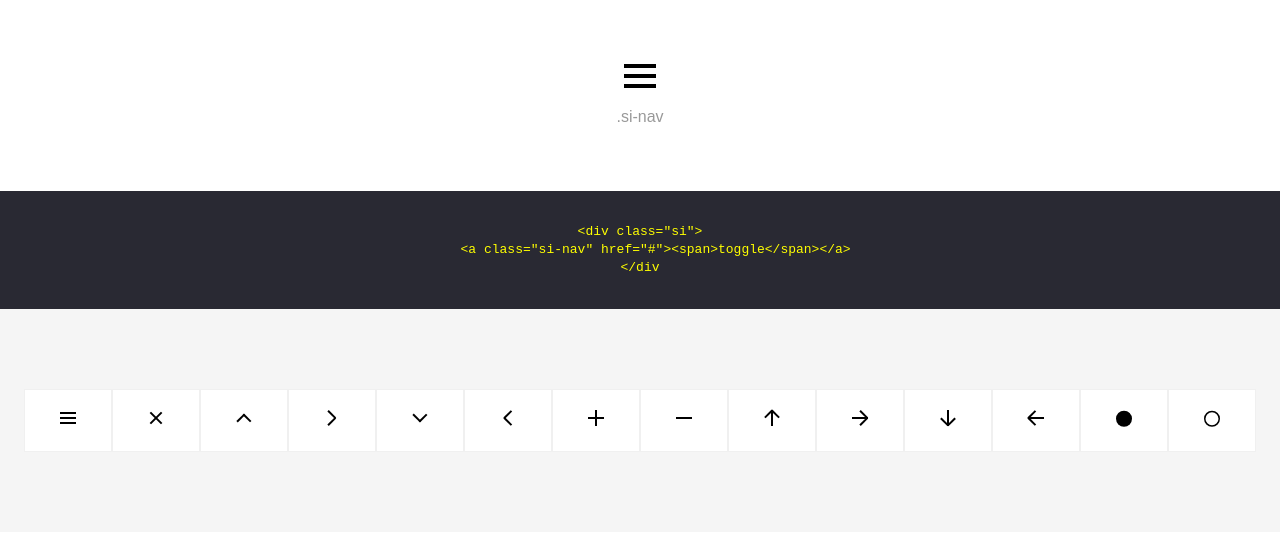
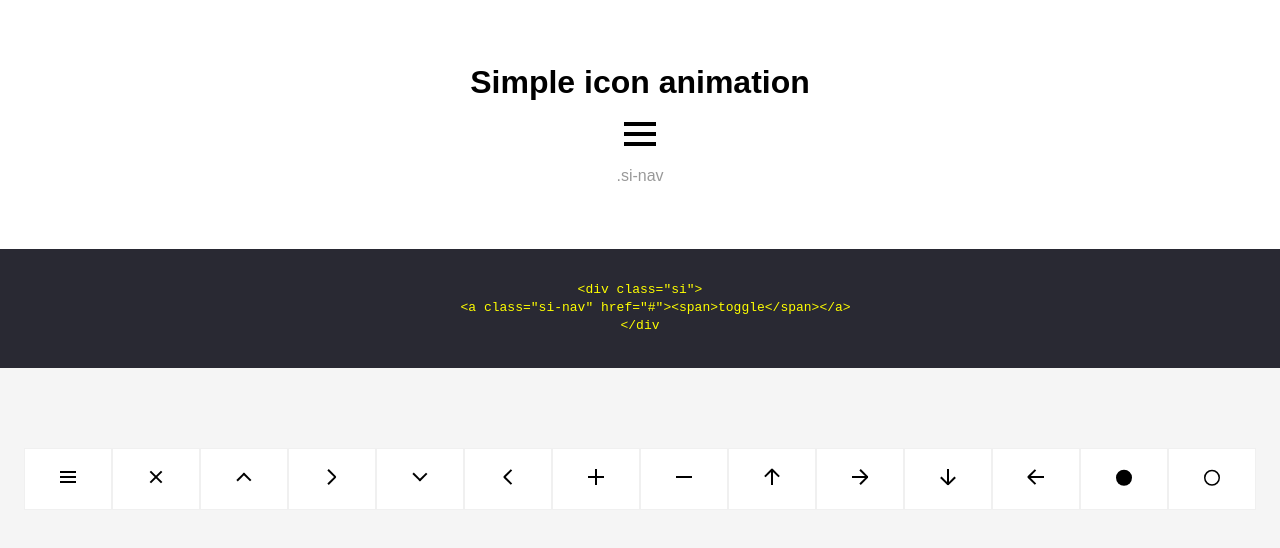
Before and after one commit to segundofdez/sia, a website: page public/index.html in a window 1280 px wide. Drawn offline with Linux system fonts and the light colour scheme.

Commit message:
Added provisional layout

```diff
--- a/public/index.html
+++ b/public/index.html
@@ -54,6 +54,7 @@
     </head>
     <body>
         <header>
+            <h1>Simple icon animation</h1>
             <div class="si">
                 <a class="si-nav" href="#"><span>toggle</span></a>
             </div>
--- a/src/styles/main.less
+++ b/src/styles/main.less
@@ -31,12 +31,13 @@ header {
         margin: 0;
         padding: 0;
         display: flex;
+        flex-flow: row wrap;
         justify-content: center;
     }
     li {
+        flex-grow: 1;
         margin: 0;
         padding: 1em;
-        flex-grow: 1;
         border:1px solid #f0f0f0;
         background-color: white;
     }
```
Also changed, not shown: public/css/main.min.css.
